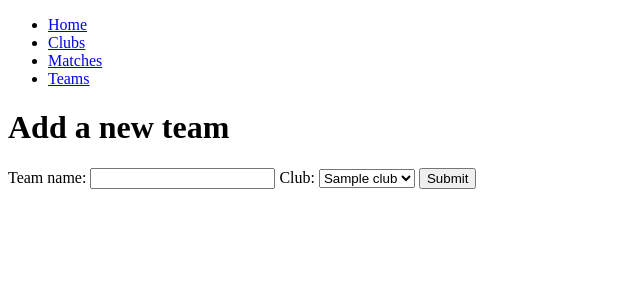
After one commit to calumcmccall/football_league_app, a Flask app: page /teams/new in a window 1280 px wide. The commit adds this page. Shown: the top 300 px of the page, without its empty margins (0-640 px from the left). Run offline with Flask 2, Linux system fonts and the light colour scheme; a database or web service that is not in the repository returns one stand-in record (values such as "Sample title"); some libraries are stand-ins or nearby versions.

Commit message:
Create teams

```diff
--- a/app/controllers/teams_controller.py
+++ b/app/controllers/teams_controller.py
@@ -16,7 +16,7 @@ def teams():
 @teams_blueprint.route("/teams/new")
 def new_team():
     clubs = club_repository.select_all()
-    return render_template("teams/new.htmls", clubs=clubs)
+    return render_template("teams/new.html", clubs=clubs)
 
 # CREATE
 @teams_blueprint.route("/teams", methods=["POST"])
--- a/app/repositories/team_repository.py
+++ b/app/repositories/team_repository.py
@@ -27,7 +27,7 @@ def select(id):
 
 def save(team):
     sql = "INSERT INTO teams (team_name, club_id) VALUES (%s, %s) RETURNING id"
-    values = [team.team_name, team.club_id]
+    values = [team.team_name, team.club.id]
     results = run_sql(sql, values)
     id = results[0]["id"]
     team.id = id
--- a/app/templates/teams/index.html
+++ b/app/templates/teams/index.html
@@ -11,4 +11,8 @@
 
     {% endfor %}
 
+    <form action="/teams/new">
+        <input type="submit" value="Create new team">
+    </form>
+
 {% endblock content %}
--- /dev/null
+++ b/app/templates/teams/new.html
@@ -0,0 +1,20 @@
+{% extends 'base.html' %}
+{% block content %}
+
+    <h1>Add a new team</h1>
+
+    <form action="/teams" method="POST">
+        <div>
+            <label for="team_name">Team name:</label>
+            <input type="text" id="team_name" name="team_name">
+            <label for="club">Club:</label>
+            <select name="club_id" id="club">
+                {% for club in clubs %}
+                    <option value="{{ club.id }}">{{ club.club_name }}</option>
+                {% endfor %}
+            </select>
+            <input type="submit">
+        </div>
+    </form>
+
+{% endblock content %}
```
Also changed, not shown: app/templates/teams/edit.html (added).
